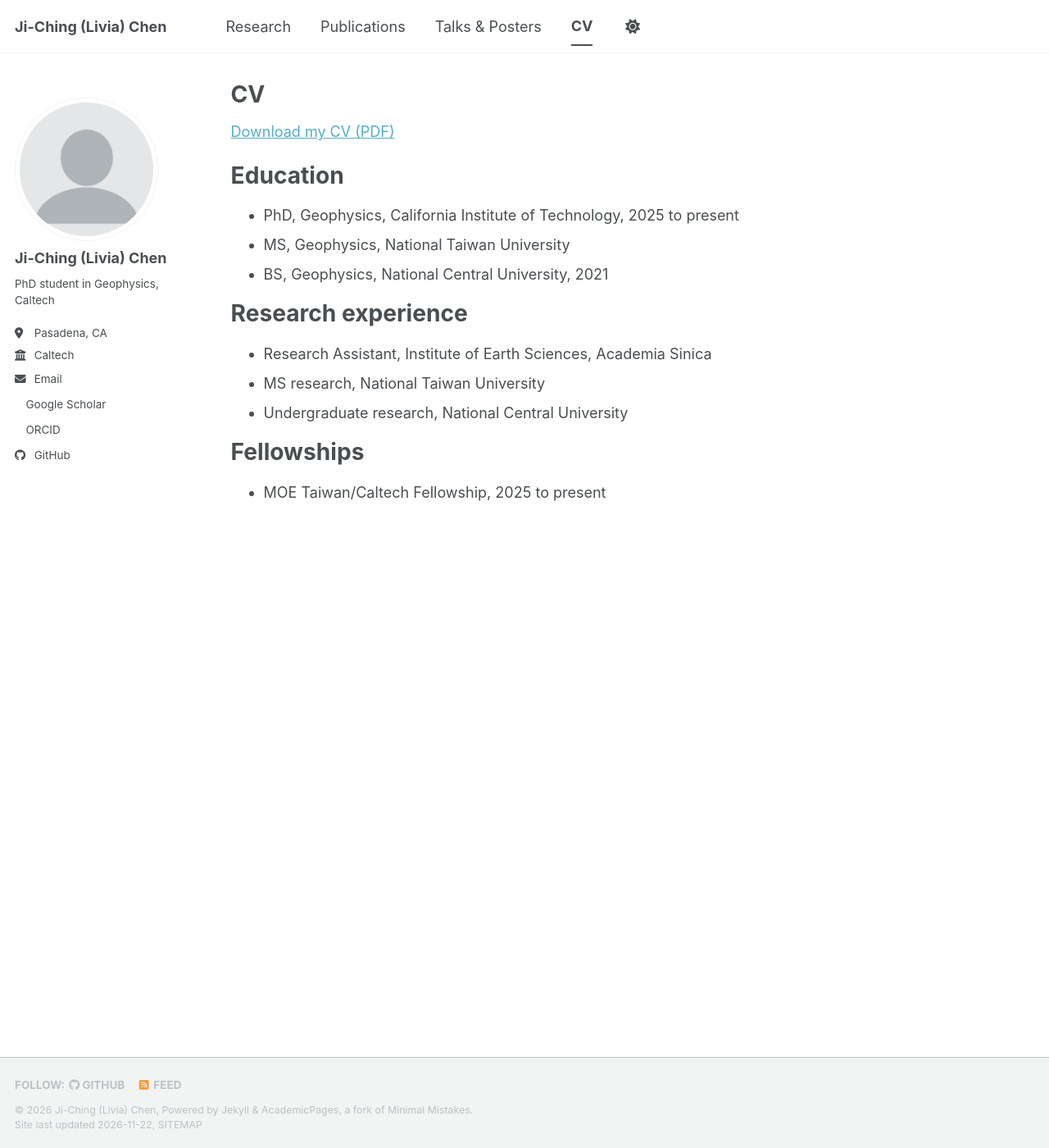
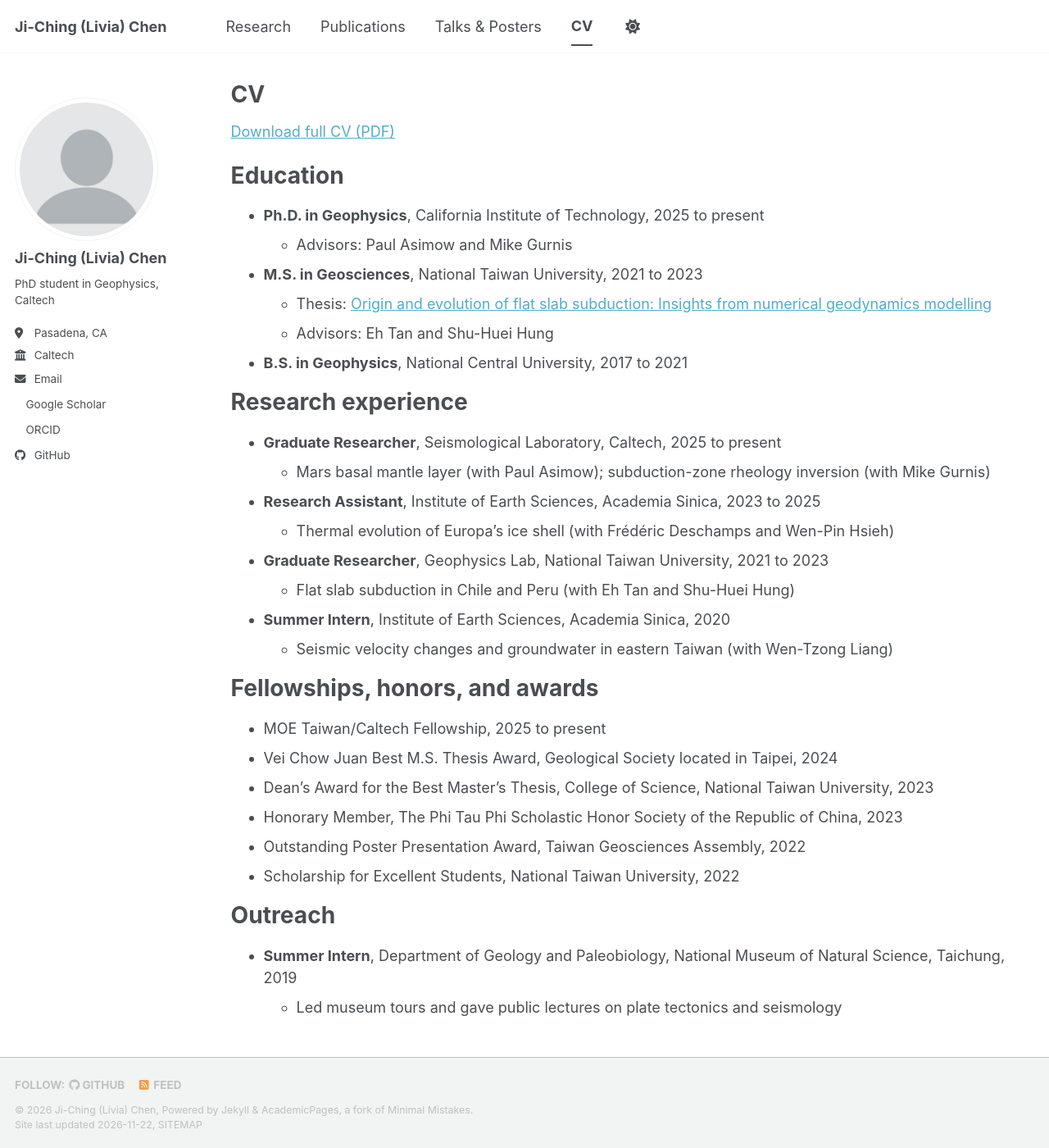
Before and after one commit to chingchenn/chingchenn.github.io, a Jekyll site: the page built from _pages/cv.md, in a window 1280 px wide and 1400 px high. Shown: the whole window at 82% size. Built offline with Jekyll 4.4.1, drawn with Linux system fonts in a browser that asks for light colours; a script bundle is joined from its source files by our own code; a style sheet for code colours, icons or effects is not loaded.

Commit message:
Update CV page

```diff
--- a/_pages/cv.md
+++ b/_pages/cv.md
@@ -5,20 +5,38 @@ permalink: /cv/
 author_profile: true
 ---
 
-[Download my CV (PDF)](/files/CV.pdf)
+[Download full CV (PDF)](/files/CV.pdf)
 
 Education
 ======
-* PhD, Geophysics, California Institute of Technology, 2025 to present
-* MS, Geophysics, National Taiwan University
-* BS, Geophysics, National Central University, 2021
+* **Ph.D. in Geophysics**, California Institute of Technology, 2025 to present
+  * Advisors: Paul Asimow and Mike Gurnis
+* **M.S. in Geosciences**, National Taiwan University, 2021 to 2023
+  * Thesis: [Origin and evolution of flat slab subduction: Insights from numerical geodynamics modelling](http://tdr.lib.ntu.edu.tw/jspui/handle/123456789/83257)
+  * Advisors: Eh Tan and Shu-Huei Hung
+* **B.S. in Geophysics**, National Central University, 2017 to 2021
 
 Research experience
 ======
-* Research Assistant, Institute of Earth Sciences, Academia Sinica
-* MS research, National Taiwan University
-* Undergraduate research, National Central University
+* **Graduate Researcher**, Seismological Laboratory, Caltech, 2025 to present
+  * Mars basal mantle layer (with Paul Asimow); subduction-zone rheology inversion (with Mike Gurnis)
+* **Research Assistant**, Institute of Earth Sciences, Academia Sinica, 2023 to 2025
+  * Thermal evolution of Europa's ice shell (with Frédéric Deschamps and Wen-Pin Hsieh)
+* **Graduate Researcher**, Geophysics Lab, National Taiwan University, 2021 to 2023
+  * Flat slab subduction in Chile and Peru (with Eh Tan and Shu-Huei Hung)
+* **Summer Intern**, Institute of Earth Sciences, Academia Sinica, 2020
+  * Seismic velocity changes and groundwater in eastern Taiwan (with Wen-Tzong Liang)
 
-Fellowships
+Fellowships, honors, and awards
 ======
 * MOE Taiwan/Caltech Fellowship, 2025 to present
+* Vei Chow Juan Best M.S. Thesis Award, Geological Society located in Taipei, 2024
+* Dean's Award for the Best Master's Thesis, College of Science, National Taiwan University, 2023
+* Honorary Member, The Phi Tau Phi Scholastic Honor Society of the Republic of China, 2023
+* Outstanding Poster Presentation Award, Taiwan Geosciences Assembly, 2022
+* Scholarship for Excellent Students, National Taiwan University, 2022
+
+Outreach
+======
+* **Summer Intern**, Department of Geology and Paleobiology, National Museum of Natural Science, Taichung, 2019
+  * Led museum tours and gave public lectures on plate tectonics and seismology
```
